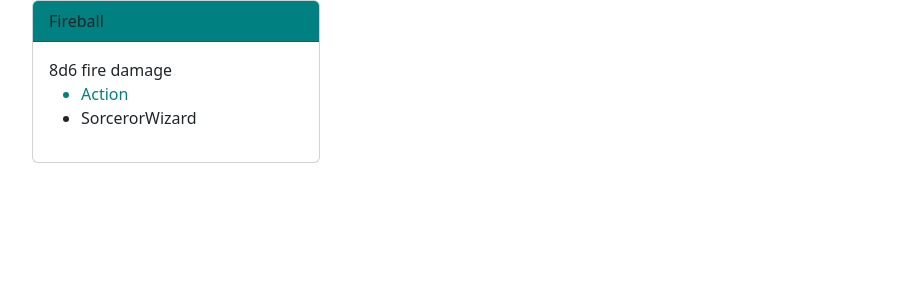
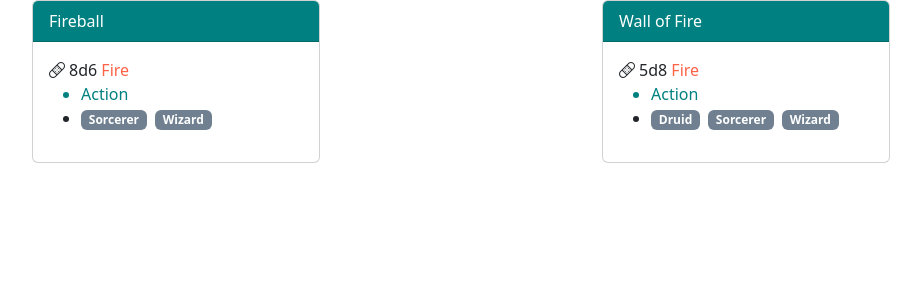
Before and after one commit to ewohnlich/bottles-dnd, a React (Create React App) app: page / in a window 1280 px wide. Shown: the top 300 px of the page, without its empty margins (50-971 px from the left). Built offline with nearby package versions, Linux system fonts and the light colour scheme.

Commit message:
minor visual improvement

```diff
--- a/package.json
+++ b/package.json
@@ -8,6 +8,7 @@
     "@testing-library/react": "^16.3.0",
     "@testing-library/user-event": "^13.5.0",
     "bootstrap": "^5.3.6",
+    "bootstrap-icons": "^1.13.1",
     "react": "^19.1.0",
     "react-bootstrap": "^2.10.10",
     "react-dom": "^19.1.0",
--- a/scss/theme.scss
+++ b/scss/theme.scss
@@ -2,7 +2,9 @@ $theme-colors: (
         'info': tomato,
         'spell': teal,
         'spell-action': tomato,
-        'spell-bonus': green
+        'spell-bonus': green,
+        'spell-classes': slategray,
+        'dmgtype-fire': tomato
 );
 
 @import '../node_modules/bootstrap/scss/bootstrap';
--- a/src/data/spells/evocation.json
+++ b/src/data/spells/evocation.json
@@ -2,14 +2,31 @@
   {
     "name": "Fireball",
     "level": 3,
-    "range": "150ft",
-    "radius": "20ft",
+    "range": 150,
+    "aoe": "20ft radius",
+    "concentration": 0,
     "components": ["V", "S", "M"],
-    "casttime": "action",
-    "short": "8d6 fire damage",
+    "cast_time": "Action",
+    "short": "8d6",
+    "dmg_type": "Fire",
     "spell_type": "Dexterity saving throw (half damage on save)",
     "+slot": "1d6",
-    "class": ["Sorceror", "Wizard"],
-    "subclass": ["Arcane Trickster Rogue", "Arcane Trickster Rogue", "Artillerist Artificer", "Lore Bard", "Eldritch Knight Fighter", "Eldritch Knight Fighter", "Evoker Wizard", "Light Cleric", "Fiend Warlock", "Genie (Efreeti) Warlock", ",Genie (Efreeti) Warlock", "Zeal (PSA) Cleric", "Zeal (PSA) Cleric"]
+    "classes": ["Sorcerer", "Wizard"],
+    "subclass": ["Arcane Trickster Rogue", "Artillerist Artificer", "Lore Bard", "Eldritch Knight Fighter", "Eldritch Knight Fighter", "Evoker Wizard", "Light Cleric", "Fiend Warlock", "Genie (Efreeti) Warlock", ",Genie (Efreeti) Warlock", "Zeal (PSA) Cleric", "Zeal (PSA) Cleric"]
+  },
+  {
+    "name": "Wall of Fire",
+    "level": 4,
+    "range": 120,
+    "aoe": "60x20x1 or 20x20x1",
+    "concentration": 1,
+    "components": ["V", "S", "M"],
+    "cast_time": "Action",
+    "short": "5d8",
+    "dmg_type": "Fire",
+    "spell_type": "Dexterity saving throw (half damage on save)",
+    "+slot": "1d8",
+    "classes": ["Druid", "Sorcerer", "Wizard"],
+    "subclass": ["Arcane Trickster Rogue", "Artillerist Artificer", "Lore Bard", "Eldritch Knight Fighter", "Eldritch Knight Fighter", "Evoker Wizard", "Light Cleric", "Fiend Warlock", "Genie (Efreeti) Warlock", ",Genie (Efreeti) Warlock", "Zeal (PSA) Cleric", "Zeal (PSA) Cleric"]
   }
 ]
--- a/src/spells.js
+++ b/src/spells.js
@@ -3,20 +3,20 @@ import Container from 'react-bootstrap/Container';
 import Row from 'react-bootstrap/Row';
 import Col from 'react-bootstrap/Col';
 import evocation from "./data/spells/evocation.json";
-import 'bootstrap/dist/css/bootstrap.min.css';
+import "bootstrap-icons/font/bootstrap-icons.css";
 
-function Spell({name, short, spellClass}) {
+function Spell({spell}) {
+    const spellClasses = spell.classes.map(sc => <span key={sc} className="badge bg-spell-classes me-2">{sc}</span>);
     return (
         <Card style={{width: '18rem'}}>
-            <Card.Header className="bg-spell">{name}</Card.Header>
+            <Card.Header className="bg-spell text-white">{spell.name}</Card.Header>
             <Card.Body>
-                <Card.Text>
-                    {short}
+                <span className="me-1"><i className="bi bi-bandaid"></i></span>
+                {spell.short} <span className={"text-dmgtype-"+spell.dmg_type.toLowerCase()}>{spell.dmg_type}</span>
                     <ul>
-                        <li className="text-spell">Action</li>
-                        <li>{spellClass}</li>
+                        <li key="action" className="text-spell">{spell.cast_time}</li>
+                        <li key="classes">{spellClasses}</li>
                     </ul>
-                </Card.Text>
             </Card.Body>
         </Card>
     )
@@ -26,15 +26,17 @@ export default function Spells() {
     const sources = [evocation],
         spells = sources[0].map(spell => {
             return (
-                <Container>
-                    <Row>
-                        <Col>
-                        <Spell name={spell['name']} spellClass={spell['class']} short={spell['short']}/>
-                        </Col>
-                    </Row>
-                </Container>
+                <Col key={spell.name}>
+                    <Spell spell={spell}/>
+                </Col>
             )
         });
 
-    return (spells)
+    return (
+        <Container>
+            <Row>
+                {spells}
+            </Row>
+        </Container>
+    )
 }
```
Also changed, not shown: src/App.css, 2 other files (tests, documents, lock files or other folders).
